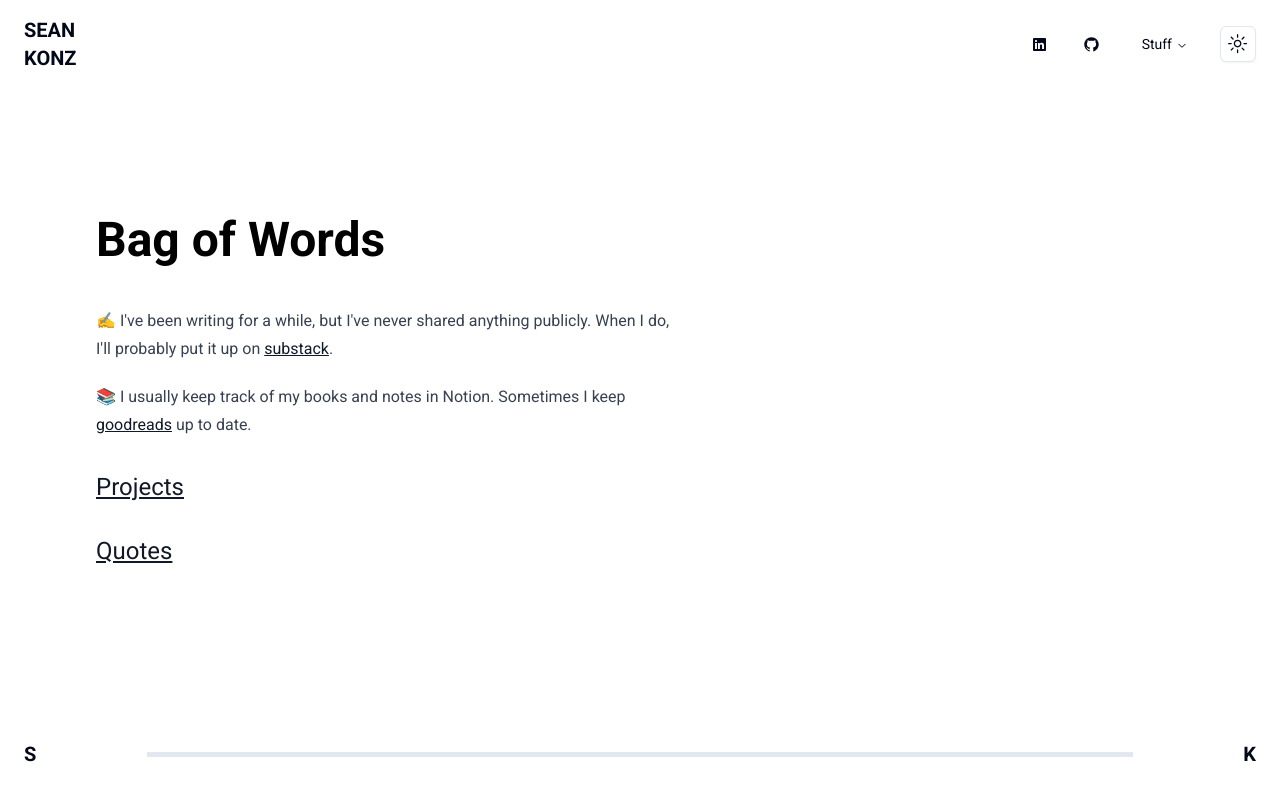
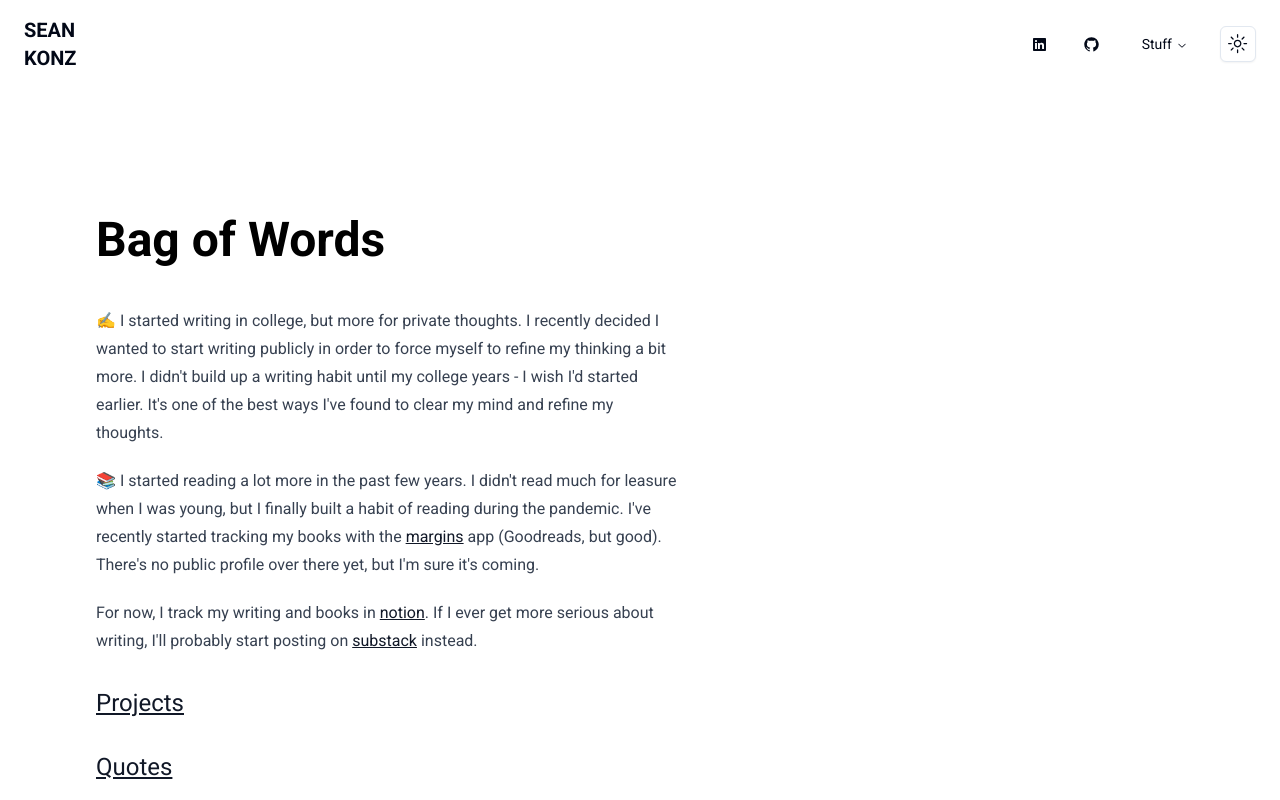
Before and after one commit to swkonz/portfolio-template, a Next.js app: page /stuff in a window 1280 px wide. Shown: the top 800 px of the page. Built offline with nearby package versions, Linux system fonts and the light colour scheme.

Commit message:
minor tweaks

```diff
--- a/app/stuff/page.mdx
+++ b/app/stuff/page.mdx
@@ -1,8 +1,10 @@
 # Bag of Words
 
-✍️ I've been writing for a while, but I've never shared anything publicly. When I do, I'll probably put it up on [substack](https://substack.com/@swkonz).
+✍️ I started writing in college, but more for private thoughts. I recently decided I wanted to start writing publicly in order to force myself to refine my thinking a bit more. I didn't build up a writing habit until my college years - I wish I'd started earlier. It's one of the best ways I've found to clear my mind and refine my thoughts.
 
-📚 I usually keep track of my books and notes in Notion. Sometimes I keep [goodreads](https://www.goodreads.com/user/show/181638391-sean-konz) up to date.
+📚 I started reading a lot more in the past few years. I didn't read much for leasure when I was young, but I finally built a habit of reading during the pandemic. I've recently started tracking my books with the [margins](https://margins.app/) app (Goodreads, but good). There's no public profile over there yet, but I'm sure it's coming.
+
+For now, I track my writing and books in [notion](https://seankonz.notion.site/me). If I ever get more serious about writing, I'll probably start posting on [substack](https://substack.com/@swkonz) instead.
 
 #### [Projects](/stuff/projects)
 
```
